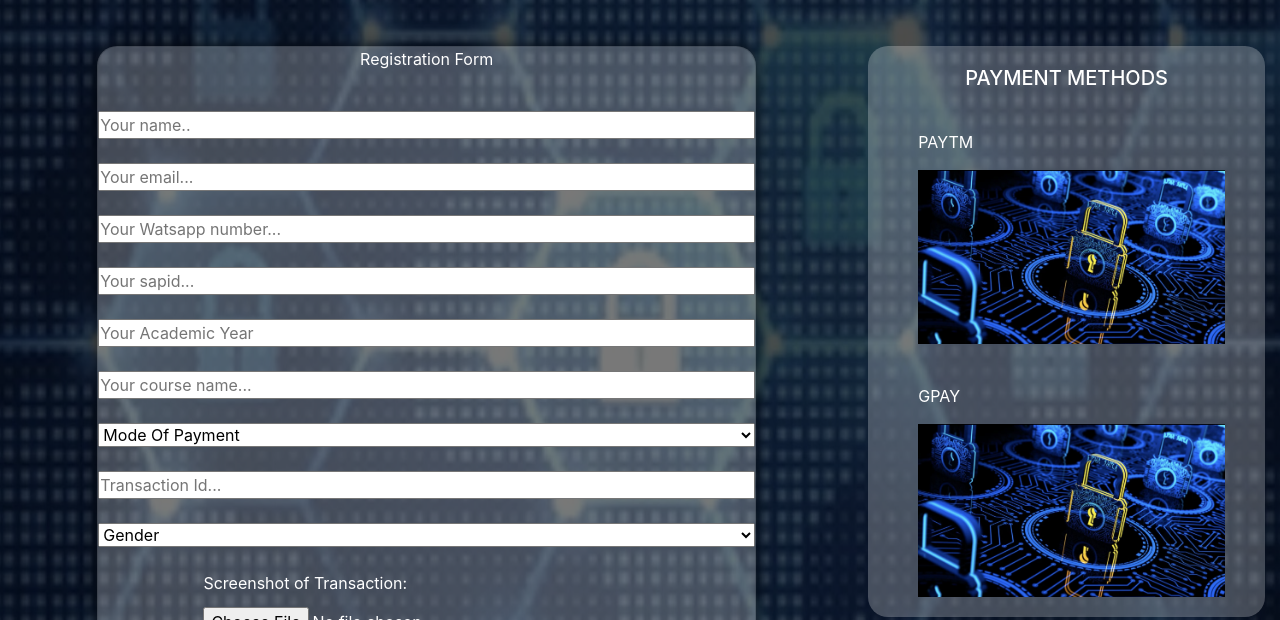
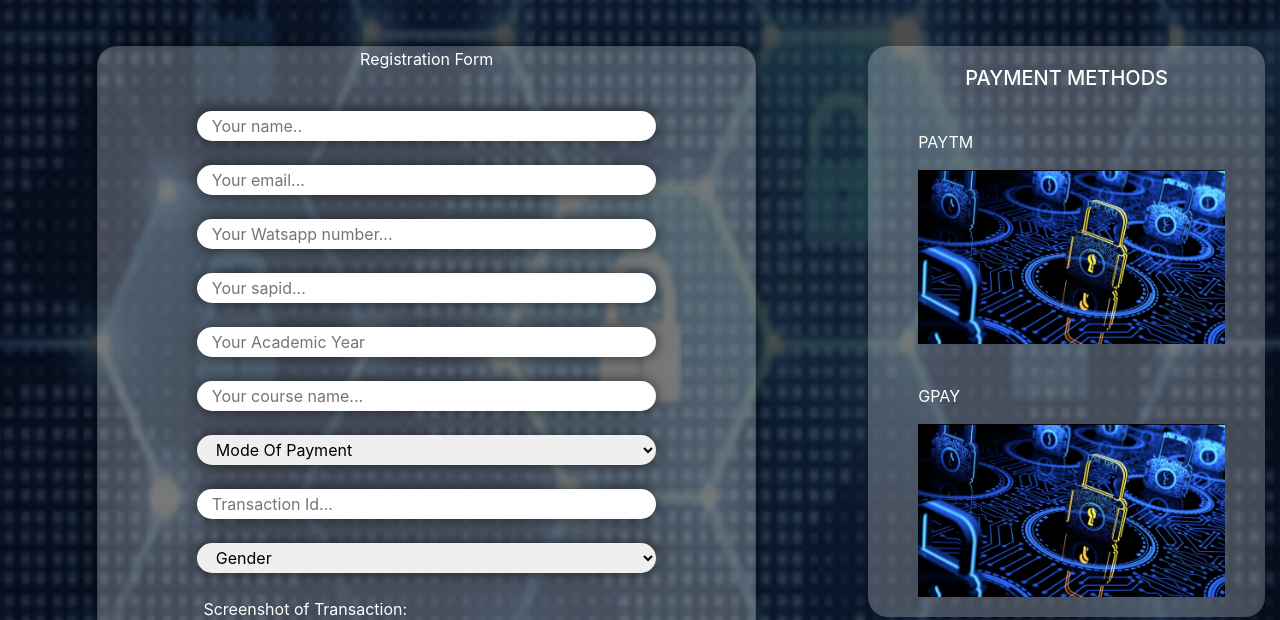
Before and after one commit to sakshamlamba109/CSA, a plain HTML site: page register.html in a window 1280 px wide. Shown: the part 180-800 px from the top of the page. Drawn offline with nearby package versions, Linux system fonts and the light colour scheme; files whose address does not match are found by name.

Commit message:
Updating Registercss.css

```diff
--- a/css/registrationstyle.css
+++ b/css/registrationstyle.css
@@ -104,3 +104,20 @@
     }
     @-webkit-keyframes fadeInUp
     {0%{opacity:0;-webkit-transform:translateY(100px)}100%{opacity:1;-webkit-transform:translateY(0)}}
+
+.input{
+  width: 70%;
+  height: 30px;
+  align-self: center;
+  align-items: center;
+  text-align: left;
+  border-radius:20px;
+  padding-left:15px;
+  padding-right:15px;
+  border-color: black;
+  box-shadow: 0 0 15px rgba(0, 0, 0, 0.6);
+  border-style: none;
+  outline: none;
+
+
+}
```
